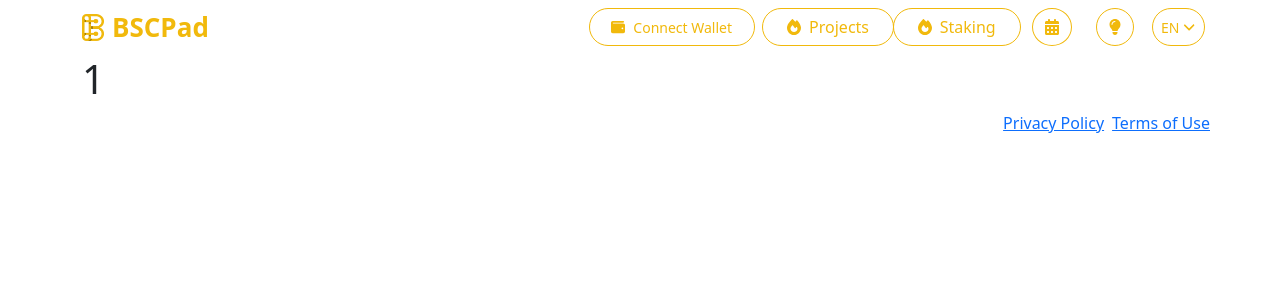
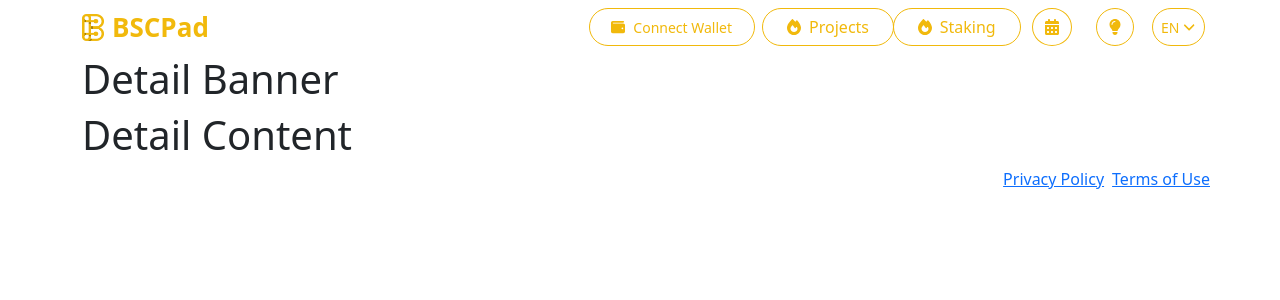
Before and after one commit to FxIvan/clone-project, a Next.js app: page /projects/1 in a window 1280 px wide. Shown: the top 300 px of the page. Built offline with nearby package versions, Linux system fonts and the light colour scheme.

Commit message:
agregando rutas absolutas en los imports

```diff
--- a/component/app/card/index.js
+++ b/component/app/card/index.js
@@ -35,7 +35,7 @@ export default function Card({
               </div>
             </Col>
             <Col sm={8}>
-              <Link href="/projects/textParams">
+              <Link href="/projects/directionWallet">
                 <div
                   className={
                     styles.containerHeaderCards + " d-flex flex-column"
--- /dev/null
+++ b/component/app/detailBanner/index.js
@@ -0,0 +1,9 @@
+import { Container } from "react-bootstrap";
+
+export default function DetailBanner() {
+  return (
+    <Container>
+      <h1>Detail Banner</h1>
+    </Container>
+  );
+}
--- /dev/null
+++ b/component/app/detailContent/index.js
@@ -0,0 +1,10 @@
+import { Container } from "react-bootstrap";
+
+
+export default function DetailContent() {
+  return (
+    <Container>
+      <h1>Detail Content</h1>
+    </Container>
+  );
+}
--- a/jsconfig.json
+++ b/jsconfig.json
@@ -1,7 +1,8 @@
 {
   "compilerOptions": {
     "paths": {
-      "src/*": ["./src/*"]
+      "src/*": ["./src/*"],
+      "components/*": ["./component/*"],
     }
   }
 }
--- a/pages/projects/[id].js
+++ b/pages/projects/[id].js
@@ -1,14 +1,14 @@
 import { useRouter } from "next/router";
-import { Container, Row } from "react-bootstrap";
+import DetailBanner from "/component/app/detailBanner";
+import DetailContent from "/component/app/detailContent";
 
 export default function TokenInfo() {
   const router = useRouter();
 
   return (
-    <Container>
-      <Row>
-        <h1> {router.query.id} </h1>
-      </Row>
-    </Container>
+    <>
+      <DetailBanner />
+      <DetailContent />
+    </>
   );
 }
```
